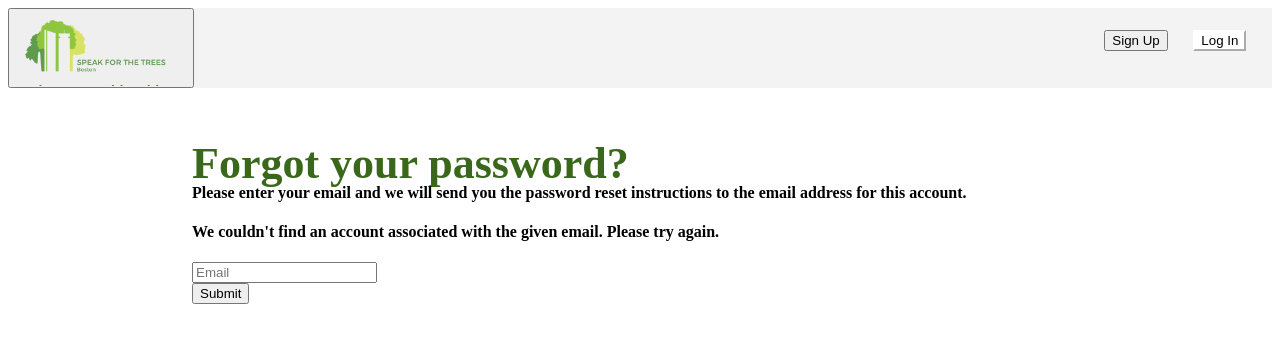
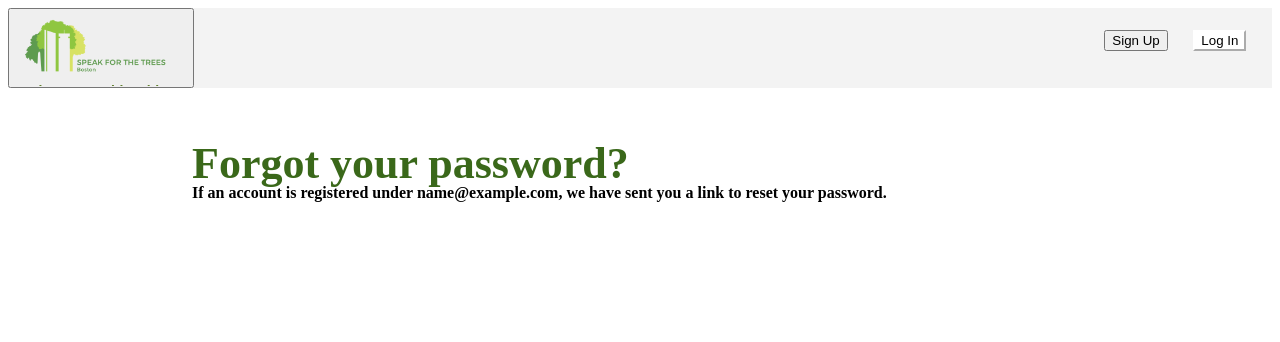
Before and after one commit to Code-4-Community/speak-for-the-trees-frontend, a React (Create React App) app: page /forgot-password in a window 1280 px wide. Both pictures are taken after typing "name@example.com" into the empty fields and a click on the button "Submit". Shown: the top 342 px of the page. Built offline with nearby package versions, Linux system fonts and the light colour scheme; no server answers.

Commit message:
Address PR comments

```diff
--- a/src/containers/forgotPassword/index.tsx
+++ b/src/containers/forgotPassword/index.tsx
@@ -13,19 +13,17 @@ const ForgotPassword: React.FC = () => {
   const { windowType } = useWindowDimensions();
 
   const [submittedEmail, setSubmittedEmail] = useState(false);
-  const [userNotFound, setUserNotFound] = useState(false);
-  const [form] = Form.useForm();
+  const [email, setEmail] = useState('');
 
   const onFinish = (values: ForgotPasswordRequest) => {
     authClient
       .forgotPassword(values)
-      .then(() => {
+      .catch(() => {
+        return;
+      })
+      .finally(() => {
         setSubmittedEmail(true);
-        setUserNotFound(false);
-      })
-      .catch(() => {
-        setUserNotFound(true);
-        form.resetFields();
+        setEmail(values.email);
       });
   };
 
@@ -43,19 +41,13 @@ const ForgotPassword: React.FC = () => {
           pageTitle="Forgot your password?"
           isMobile={isMobile(windowType)}
         />
-        {!submittedEmail || userNotFound ? (
+        {!submittedEmail ? (
           <>
             <Typography.Title level={4}>
               Please enter your email and we will send you the password reset
               instructions to the email address for this account.
             </Typography.Title>
-            <Form form={form} name="forgotPassword" onFinish={onFinish}>
-              {userNotFound && (
-                <Typography.Title level={4}>
-                  We couldn't find an account associated with the given email.
-                  Please try again.
-                </Typography.Title>
-              )}
+            <Form name="forgotPassword" onFinish={onFinish}>
               <Form.Item name="email" rules={enterEmailRules}>
                 <Input placeholder="Email" />
               </Form.Item>
@@ -67,11 +59,10 @@ const ForgotPassword: React.FC = () => {
             </Form>
           </>
         ) : (
-          <>
-            <Typography.Title level={4}>
-              The password reset instructions have been sent to your email!
-            </Typography.Title>
-          </>
+          <Typography.Title level={4}>
+            If an account is registered under {email}, we have sent you a link
+            to reset your password.
+          </Typography.Title>
         )}
       </ContentContainer>
     </>
```
